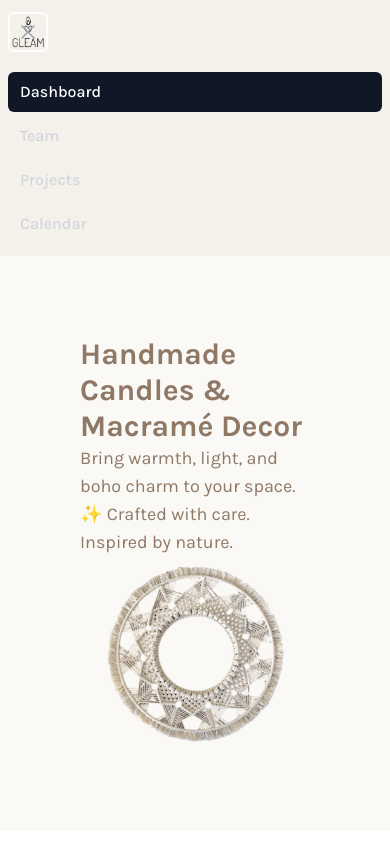
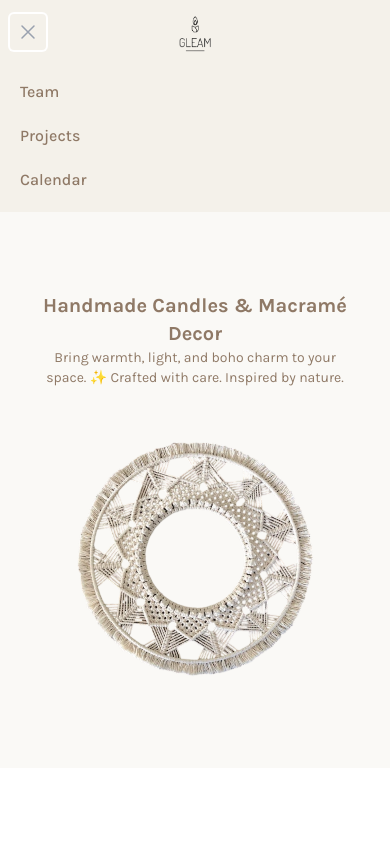
Before and after one commit to Mohamadghoche2004/Gleam, a Next.js app: page / in a window 390 px wide. Both pictures are taken after a click on the button "Open main menu". Shown: the top 844 px of the page. Built offline with nearby package versions, Linux system fonts and the light colour scheme.

Commit message:
fixing styles

```diff
--- a/src/components/Navbar/Navbar.tsx
+++ b/src/components/Navbar/Navbar.tsx
@@ -57,11 +57,11 @@ export default function Navbar() {
               </svg>
             </button>
           </div>
-          <div className="flex flex-1 items-center justify-between">
+          <div className="flex flex-1 items-center justify-center  min-[640px]:justify-between">
             <div className="flex shrink-0 items-center">
               <Link href="/">
                 <Image
-                  className="h-10 w-auto"
+                  className="h-10 w-auto "
                   src="/gleamLogo.png"
                   alt="Your Company"
                   width={50}
@@ -104,16 +104,9 @@ export default function Navbar() {
       >
         <div className="space-y-1 px-2 pt-2 pb-3">
           <Link
-            href="/"
-            className="block rounded-md bg-gray-900 px-3 py-2 text-base font-medium text-white transition-colors duration-200 ease-in-out"
-            aria-current="page"
-            onClick={() => setIsMobileMenuOpen(false)}
-          >
-            Dashboard
-          </Link>
-          <Link
             href="/team"
             className="block rounded-md px-3 py-2 text-base font-medium text-gray-300 hover:bg-gray-700 hover:text-white transition-colors duration-200 ease-in-out"
+            style={{ color: "var(--primary)" }}
             onClick={() => setIsMobileMenuOpen(false)}
           >
             Team
@@ -121,6 +114,7 @@ export default function Navbar() {
           <Link
             href="/projects"
             className="block rounded-md px-3 py-2 text-base font-medium text-gray-300 hover:bg-gray-700 hover:text-white transition-colors duration-200 ease-in-out"
+            style={{ color: "var(--primary)" }}
             onClick={() => setIsMobileMenuOpen(false)}
           >
             Projects
@@ -128,6 +122,7 @@ export default function Navbar() {
           <Link
             href="/calendar"
             className="block rounded-md px-3 py-2 text-base font-medium text-gray-300 hover:bg-gray-700 hover:text-white transition-colors duration-200 ease-in-out"
+            style={{ color: "var(--primary)" }}
             onClick={() => setIsMobileMenuOpen(false)}
           >
             Calendar
--- a/src/components/Sections/HeroSection/HeroSection.tsx
+++ b/src/components/Sections/HeroSection/HeroSection.tsx
@@ -3,23 +3,23 @@ import "./hero.css";
 
 export default function HeroSection() {
   return (
-    <div className="grid grid-cols-1 md:grid-cols-2 justify-center items-center mt-20">
-      <div className="col-span-1 flex flex-col justify-center items-center px-20">
-        <h1 className="text-3xl font-bold color-primary">
+    <div className="grid grid-cols-1 md:grid-cols-2 justify-center items-center mt-20 gap-10 md:gap-0">
+      <div className="col-span-1 flex flex-col  px-10 sm:px-20">
+        <h1 className="text-xl sm:text-3xl font-bold color-primary text-center md:text-left">
           Handmade Candles & Macramé Decor
         </h1>
-        <p className="text-lg color-primary">
+        <p className="text-sm sm:text-lg color-primary text-center md:text-left">
           Bring warmth, light, and boho charm to your space. ✨ Crafted with
           care. Inspired by nature.
         </p>
       </div>
-      <div className="col-span-1 flex justify-center items-center">
+      <div className="col-span-1 image-container">
         <Image
           src="/MacrameHero.png"
           alt="Hero Image"
           width={300}
           height={300}
-          className="image-rotate w-1/2 md:w-70"
+          className="image-rotate w-2/3 sm:w-1/2 md:w-70"
         />
       </div>
     </div>
--- a/src/components/Sections/HeroSection/hero.css
+++ b/src/components/Sections/HeroSection/hero.css
@@ -1,5 +1,15 @@
 .image-rotate {
     animation: rotate 90s linear infinite;
+    overflow: hidden;
+    max-width: 100%;
+    max-height: 100%;
+}
+
+.image-container {
+    overflow: hidden;
+    display: flex;
+    justify-content: center;
+    align-items: center;
 }
 
 @keyframes rotate {
```
